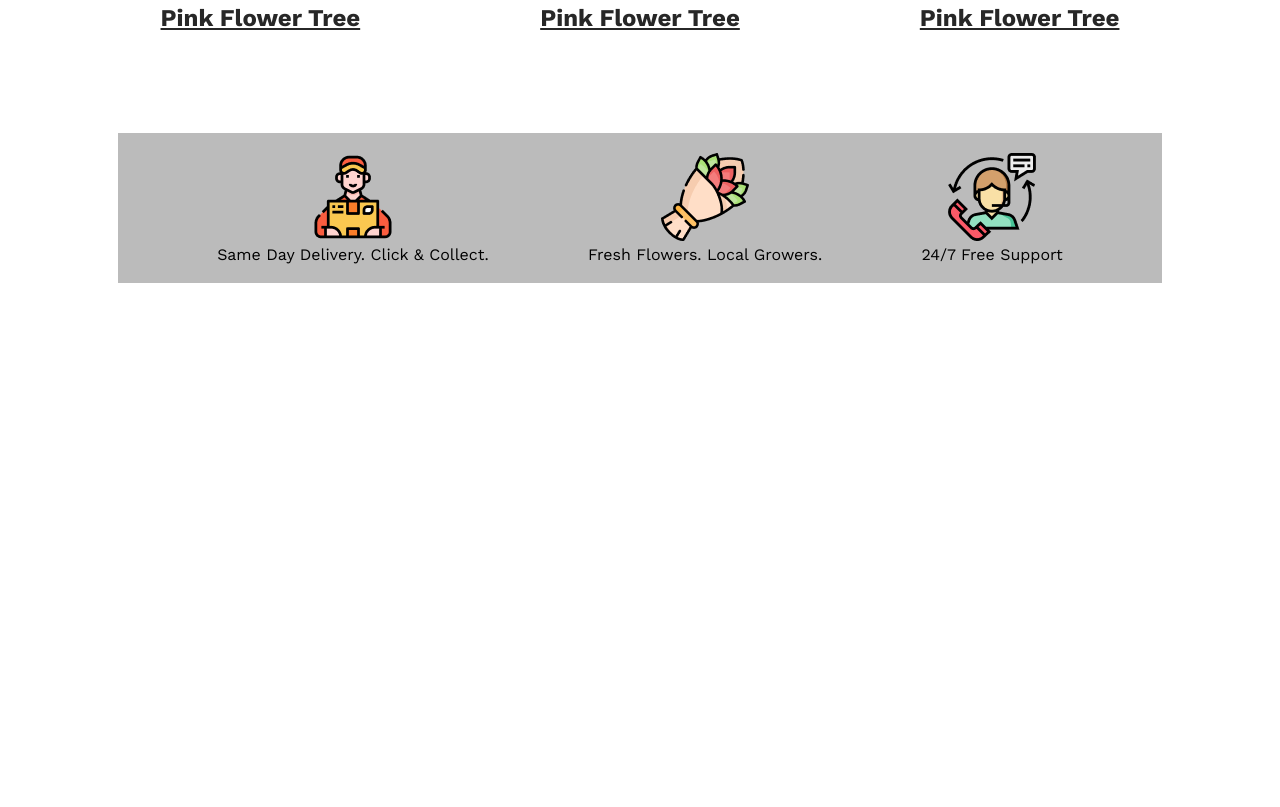
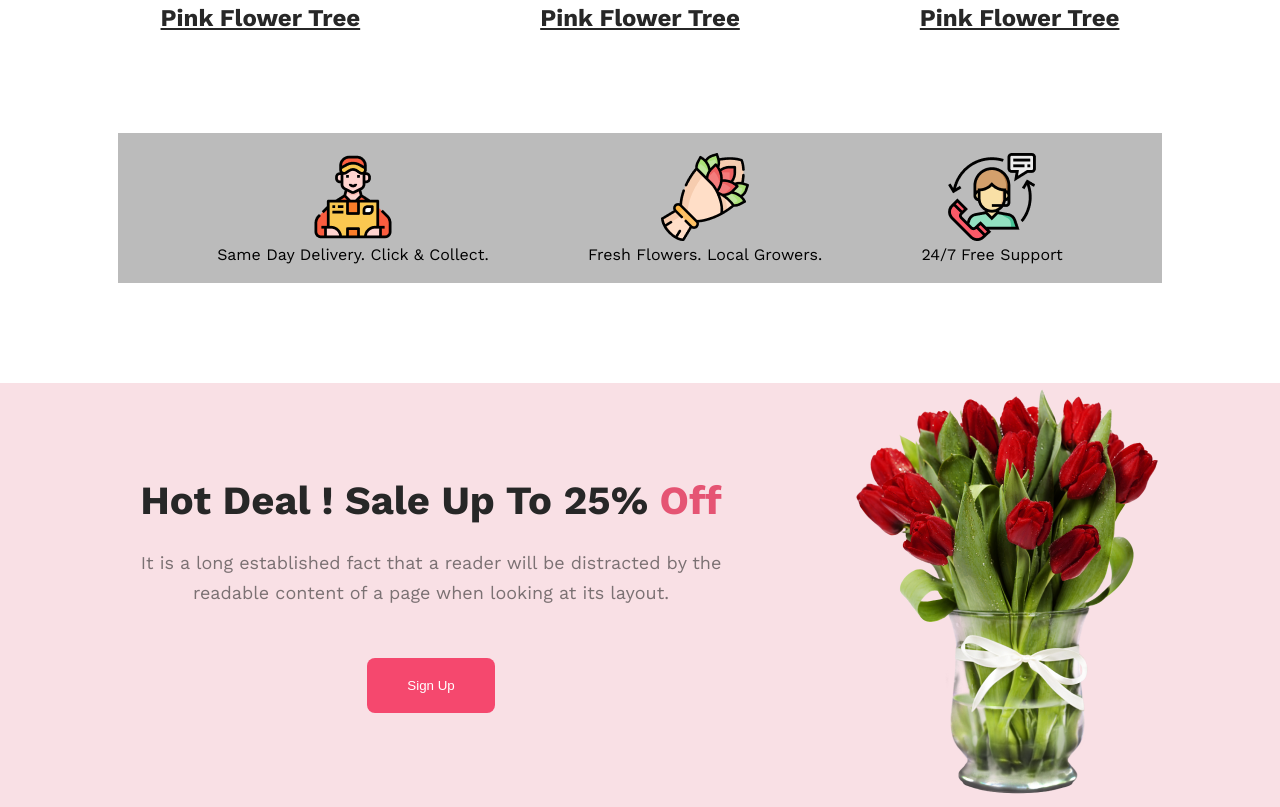
Before and after one commit to Sayem-Bhuiyan/Assignment-02, a plain HTML site: page index.html in a window 1280 px wide. Shown: the part 1281-2088 px from the top of the page. Before the commit the page ends 1664 px from the top, so only its background shows below. Drawn offline with nearby package versions, Linux system fonts and the light colour scheme.

Commit message:
completed the deal section

```diff
--- a/Styles/style.scss
+++ b/Styles/style.scss
@@ -124,4 +124,32 @@ body {
             }
         }
     }
+    .deal-container {
+        display: flex;
+        justify-content: center;
+        align-items: center;
+        width: 100%;
+        background-color: rgba(235, 149, 168, 0.295);
+        gap: 100px;
+        .deal-wraper {
+            width: 50%;
+            text-align: center;
+            h3 {
+                color: #272727;
+                font-size: 40px;
+                font-weight: 700;
+                margin-bottom: 24px;
+                span {
+                    color: #E55473;
+                }
+            }
+            p {
+                color: rgba(39, 39, 39, 0.60);
+                font-size: 18px;
+                font-weight: 400;
+                line-height: 30px;
+                margin-bottom: 50px;
+            }
+        }
+    }
 }
--- a/index.html
+++ b/index.html
@@ -84,6 +84,19 @@
                 </div>
             </div>
         </section>
+
+        <section>
+            <div class="deal-container">
+                <div class="deal-wraper">
+                    <h3>Hot Deal ! Sale Up To 25% <span>Off</span></h3>
+                    <p>It is a long established fact that a reader will be distracted by the readable content of a page when looking at its layout.</p>
+                    <button class="primary-button">Sign Up</button>
+                </div>
+                <div class="deal-img">
+                    <img src="images/pngwing-8.png" alt="">
+                </div>
+            </div>
+        </section>
     </main>
 
     <footer>
```
Also changed, not shown: Styles/style.css, 1 other file.
